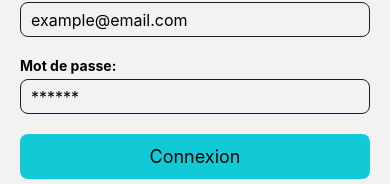
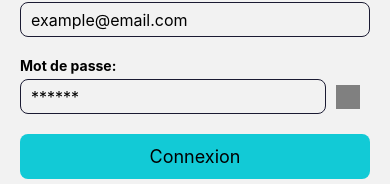
Before and after one commit to Saad-Lamrini/Mobile-App-Gestion-Test, a React Native app: screen /signup in a window 390 px wide. Shown: the part 308-492 px from the top of the page. Built offline with nearby package versions, Linux system fonts and the light colour scheme; no server answers; grey boxes are pictures that could not be loaded.

Commit message:
fixing eye icon

```diff
--- a/components/LoginForm.js
+++ b/components/LoginForm.js
@@ -1,4 +1,4 @@
-import { View, Text, TextInput, TouchableOpacity } from 'react-native';
+import { View, Text, TextInput, TouchableOpacity, Image } from 'react-native';
 import React, { useEffect, useState } from 'react';
 import { Dimensions } from 'react-native';
 import FormContainer from './FormContainer';
@@ -7,7 +7,10 @@ const LoginForm = (props) => {
   const [email, SetEmail] = useState();
   const [password, Setpassword] = useState();
   const auth = initfirebase.auth();
-
+  const [showPassword, setShowPassword] = useState(false);
+  const togglePasswordVisibility = () => {
+    setShowPassword(!showPassword);
+  };
   useEffect(() => {
     const unsubscribe = auth.onAuthStateChanged((authUser) => {
       if (authUser) {
@@ -56,9 +59,10 @@ const LoginForm = (props) => {
       <Text style={{ fontWeight: 'bold', paddingBottom: 5 }}>
         Mot de passe:
       </Text>
+      <View style={{ flexDirection: 'row', alignItems: 'center' }}>
         <TextInput
           placeholder="******"
-        secureTextEntry
+          secureTextEntry={!showPassword}
           style={{
             borderWidth: 1,
             borderColor: '#1b1b33',
@@ -67,9 +71,25 @@ const LoginForm = (props) => {
             fontSize: 16,
             paddingLeft: 10,
             marginBottom: 20,
+            width: 320,
           }}
           onChangeText={(text) => Setpassword(text)}
         />
+        <TouchableOpacity onPress={togglePasswordVisibility}>
+          <Image
+            source={{
+              uri: 'https://cdn-icons-png.flaticon.com/128/159/159604.png',
+            }}
+            style={{
+              width: 24,
+              height: 24,
+              marginHorizontal: 10,
+              marginBottom: 20,
+              tintColor: showPassword ? 'black' : 'gray', // Change icon color based on state
+            }}
+          />
+        </TouchableOpacity>
+      </View>
       <TouchableOpacity
         style={{
           height: 45,
```
Lines whose indentation alone changed are shown as unchanged.
